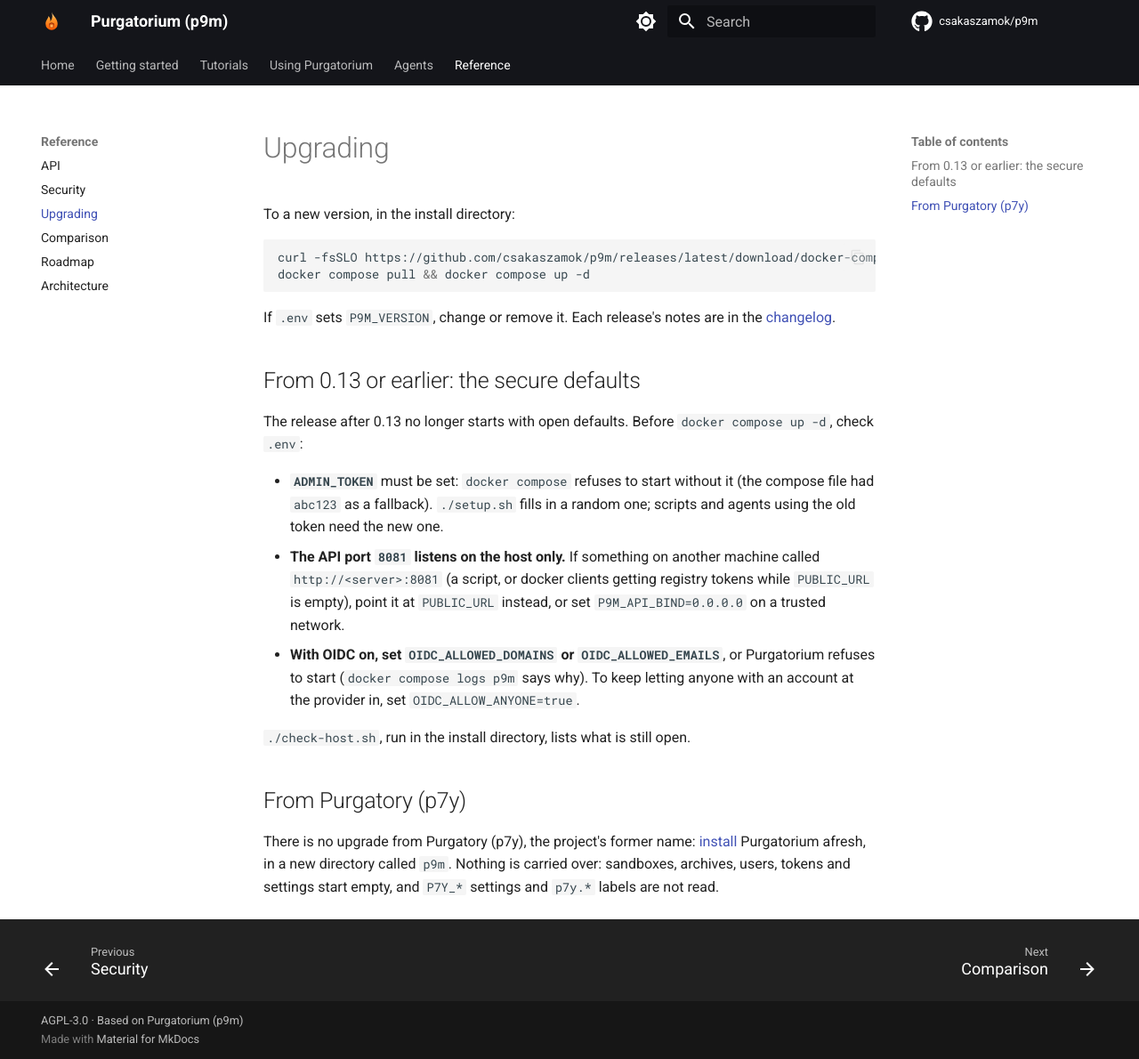
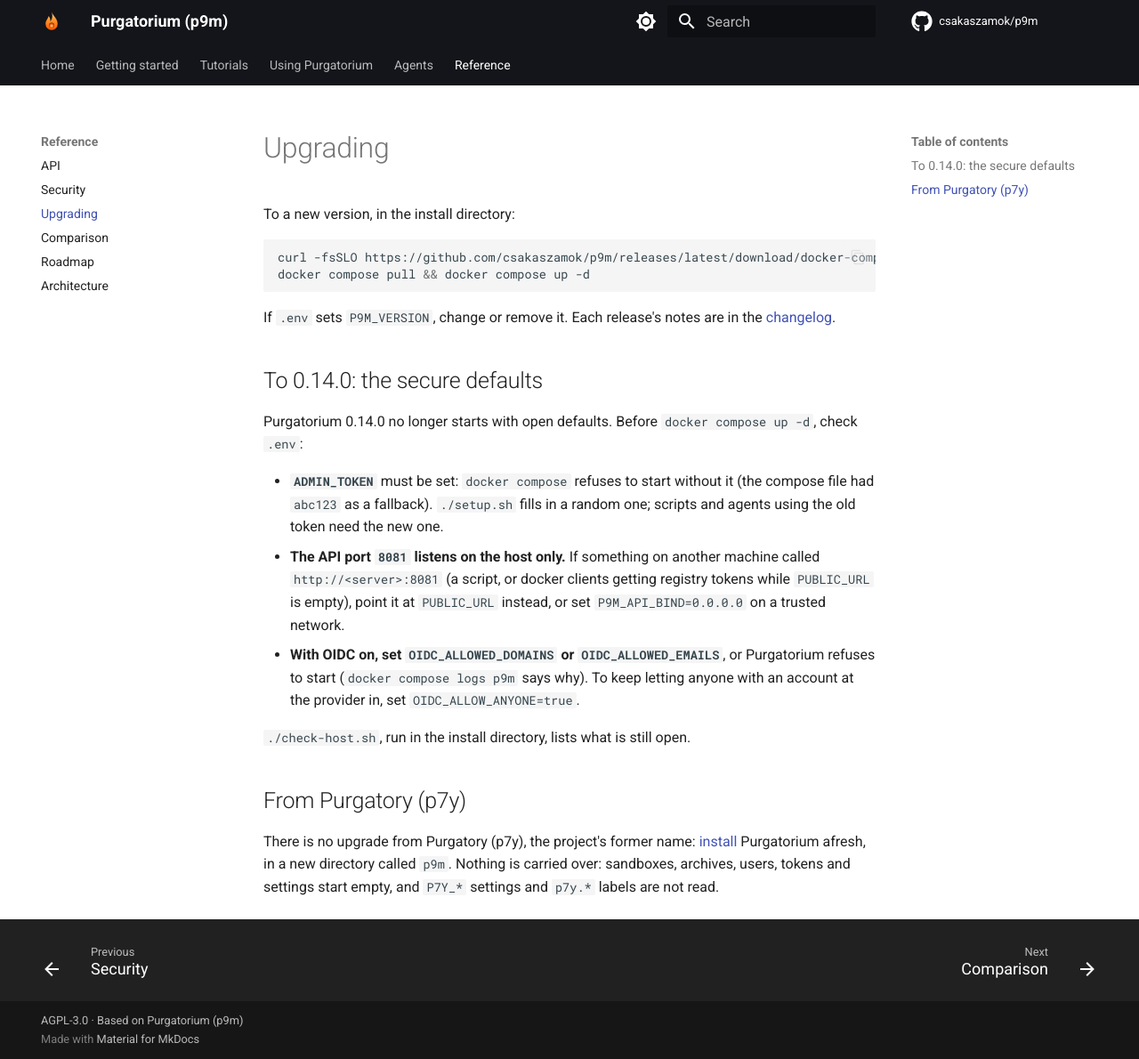
Before and after one commit to csakaszamok/p7y, an MkDocs documentation site: the page built from docs/upgrading.md, in a window 1280 px wide and 1190 px high. Shown: the whole window at 89% size. Built offline with MkDocs 1.6.1 and Material for MkDocs 9.7.7, drawn with Linux system fonts in a browser that asks for light colours; comment, search, counter and statistics services are not loaded; the version menu is left out.

Commit message:
Secure defaults are for 0.14.0
Co-Authored-By: Claude Opus 5.5 <noreply@anthropic.com>

```diff
--- a/docs/https.md
+++ b/docs/https.md
@@ -25,6 +25,6 @@ docker compose restart p9m traefik
 
 Then close the browser completely and open `https://p9m.lvh.me` again. On macOS / Linux the same with `brew install mkcert` / your package manager, and `certs/tls.crt`, `certs/tls.key`. The TLS TCP addresses (`psql`, SSH) use this certificate too, so their *self-signed certificate* warnings go away. Firefox keeps its own trust store: `mkcert -install` covers it when `certutil` (NSS tools) is installed.
 
-The direct plain-HTTP API port 8081 is reachable only on the host (`P9M_API_BIND=127.0.0.1`, the default): keep it so in a public deployment — with `PUBLIC_URL` set, docker clients get registry tokens from `$PUBLIC_URL/v2/auth`, i.e. over HTTPS.
+The direct plain-HTTP API port 8081 is reachable only on the host (`P9M_API_BIND=127.0.0.1`, the default since 0.14.0): keep it so in a public deployment — with `PUBLIC_URL` set, docker clients get registry tokens from `$PUBLIC_URL/v2/auth`, i.e. over HTTPS.
 
 With an `https://` `PUBLIC_URL`, Purgatorium **refuses to start** while `ADMIN_TOKEN` or `SESSION_SECRET` is a default or `.env.example` value (or `SESSION_SECRET` is unset), or `ADMIN_PASSWORD` is while `ADMIN_LOGIN=on`. A running sandbox whose address no router matches shows "This address does not reach the sandbox" instead of an endless waiting page.
--- a/docs/upgrading.md
+++ b/docs/upgrading.md
@@ -9,9 +9,9 @@ docker compose pull && docker compose up -d
 
 If `.env` sets `P9M_VERSION`, change or remove it. Each release's notes are in the [changelog](https://github.com/csakaszamok/p9m/blob/main/CHANGELOG.md).
 
-## From 0.13 or earlier: the secure defaults
+## To 0.14.0: the secure defaults
 
-The release after 0.13 no longer starts with open defaults. Before `docker compose up -d`, check `.env`:
+Purgatorium 0.14.0 no longer starts with open defaults. Before `docker compose up -d`, check `.env`:
 
 - **`ADMIN_TOKEN`** must be set: `docker compose` refuses to start without it (the compose file had `abc123` as a fallback). `./setup.sh` fills in a random one; scripts and agents using the old token need the new one.
 - **The API port `8081` listens on the host only.** If something on another machine called `http://<server>:8081` (a script, or docker clients getting registry tokens while `PUBLIC_URL` is empty), point it at `PUBLIC_URL` instead, or set `P9M_API_BIND=0.0.0.0` on a trusted network.
```
Also changed, not shown: CHANGELOG.md (+1 -1 lines).
